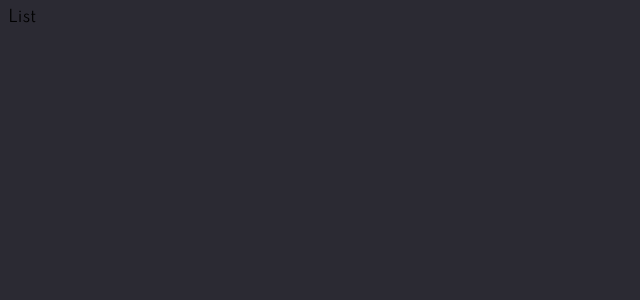
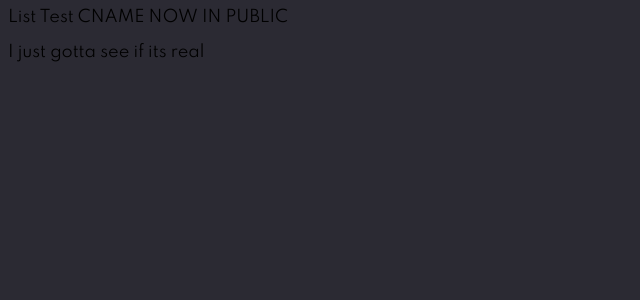
Before and after one commit to memesbedanko/memesbedanko.github.io, a React (Create React App) app: page /list in a window 1280 px wide. Shown: the top 300 px of the page, without its empty margins (0-640 px from the left). Built offline with nearby package versions, Linux system fonts and the light colour scheme.

Commit message:
pushing the react

```diff
--- a/public/404.html
+++ b/public/404.html
@@ -2,7 +2,7 @@
 <html>
   <head>
     <meta charset="utf-8">
-    <title>Single Page Apps for GitHub Pages</title>
+    <title>theantpond</title>
     <script type="text/javascript">
       // Single Page Apps for GitHub Pages
       // MIT License
--- a/public/index.html
+++ b/public/index.html
@@ -25,7 +25,7 @@
         }
       }(window.location))
     </script>
-    <title>React App</title>
+    <title>theantpond</title>
   </head>
   <body>
     <noscript>You need to enable JavaScript to run this app.</noscript>
--- a/src/comps/GalleryImage.js
+++ b/src/comps/GalleryImage.js
@@ -6,8 +6,8 @@ const GalleryImage = ({name,tag}) => {
   return (
     <>
         <div className={`${GalleryStyle['gallery-images']}`}>
-        <a href={require(`../images/${name}`)} target="_blank">
-            <img className={`${GalleryStyle['each-img']} ${GalleryStyle['tag']}`} src={require(`../images/${name}`)}/>
+        <a href={require(`../images/${name}`)} target="_blank" rel="noreferrer">
+            <img className={`${GalleryStyle['each-img']} ${GalleryStyle[tag]}`} src={require(`../images/${name}`)} alt=""/>
 
             </a>
         </div>
--- a/src/comps/galleryStyle.module.css
+++ b/src/comps/galleryStyle.module.css
@@ -62,7 +62,7 @@ html{
 }
 .gallery-container{
   background-color: transparent;
-
+  max-width: 1250px;
   width: max(75%, 500px);
   margin: auto;
 
--- a/src/pages/List.js
+++ b/src/pages/List.js
@@ -2,7 +2,9 @@ import React from 'react'
 
 const List = () => {
   return (
-    <div>List</div>
+    <div>List Test CNAME NOW IN PUBLIC
+      <p> I just gotta see if its  real</p>
+    </div>
   )
 }
 
```
Also changed, not shown: 1 other file (tests, documents, lock files or other folders).
